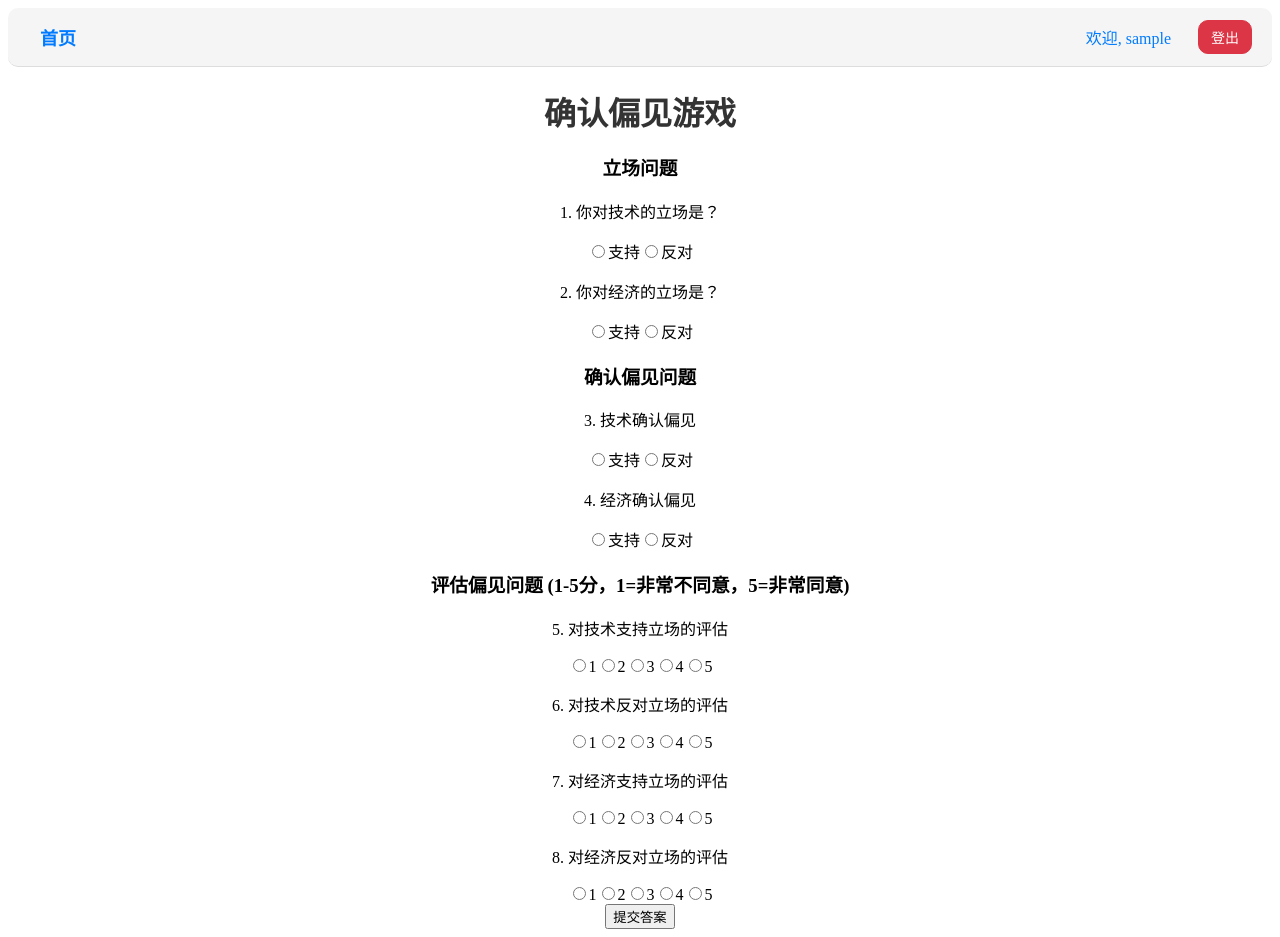
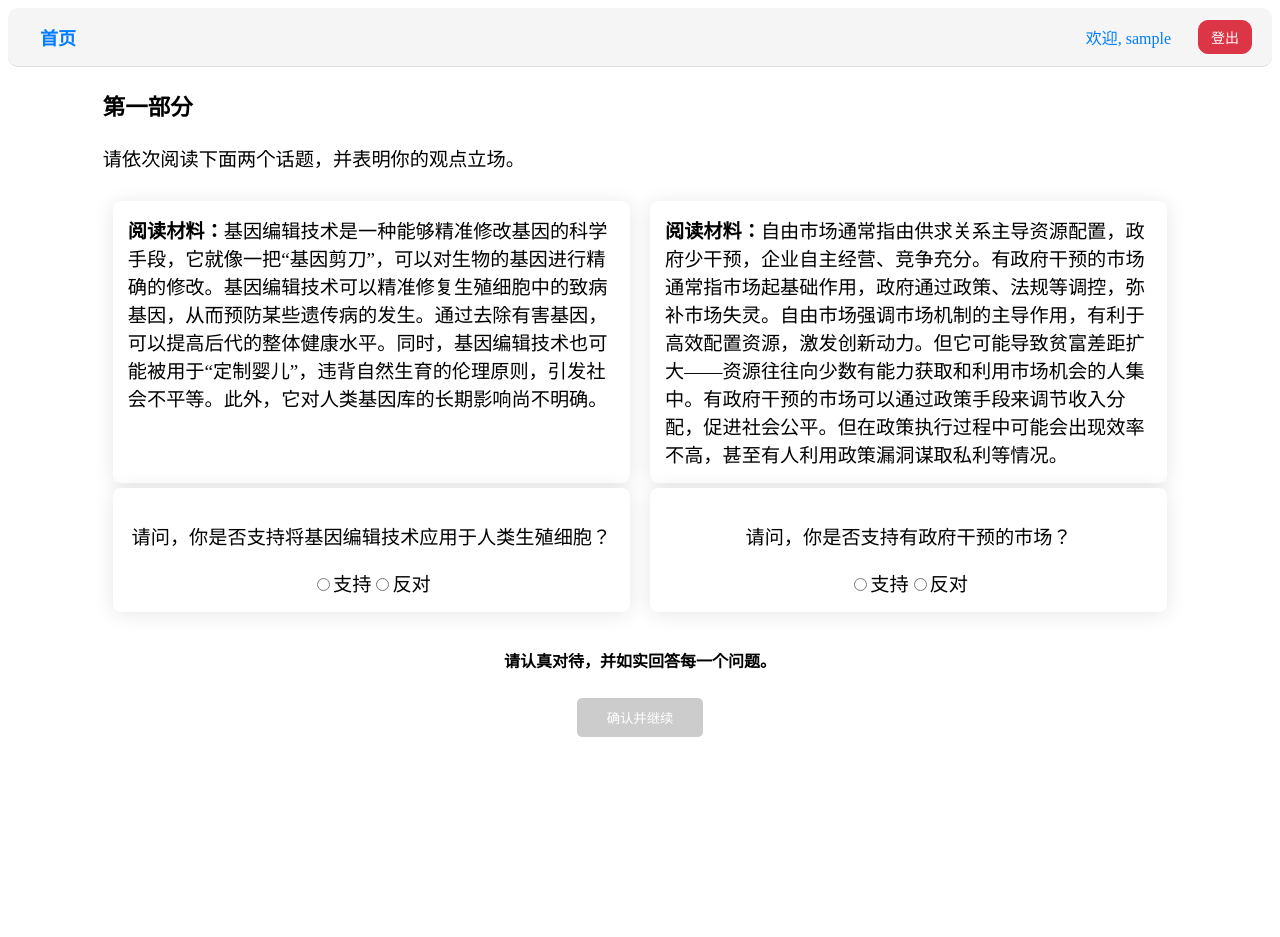
Before and after one commit to zhaoqiwang1/Behavioral-Econ, a React (Create React App) app in the folder client/: page /games/confirmation-bias-game in a window 1280 px wide. After the commit the page ends 800 px from the top, so only its background shows below. Built offline with nearby package versions, Linux system fonts and the light colour scheme; sample sign-in values are in the browser's storage.

Commit message:
confirmation bias game front end polish

```diff
--- a/client/src/pages/games/ConfirmationBiasGame.jsx
+++ b/client/src/pages/games/ConfirmationBiasGame.jsx
@@ -3,6 +3,7 @@ import toast from 'react-hot-toast';
 import { confirmationBiasGameAPI } from '../../services/api.js';
 import { useAuth } from '../../contexts/AuthContext.jsx';
 import Navbar from '../../components/Navbar.jsx';
+import styles from './ConfirmationBiasGame.module.css';
 
 const ConfirmationBiasGame = () => {
   const { user } = useAuth();
@@ -18,6 +19,8 @@ const ConfirmationBiasGame = () => {
   });
   const [hasSubmitted, setHasSubmitted] = useState(false);
   const [loading, setLoading] = useState(false);
+  const [showSecondSection, setShowSecondSection] = useState(false);
+
 
   const handleInputChange = (field, value) => {
     setAnswers(prev => ({
@@ -68,6 +71,23 @@ const ConfirmationBiasGame = () => {
     });
   };
 
+  // 检查第一部分是否已回答
+  const isFirstSectionComplete = answers.stanceTech && answers.stanceEcon;
+
+
+  // #region 定义话题的内容
+  const textContent = {
+    techTopicContent: "基因编辑技术是一种能够精准修改基因的科学手段，它就像一把“基因剪刀”，可以对生物的基因进行精确的修改。基因编辑技术可以精准修复生殖细胞中的致病基因，从而预防某些遗传病的发生。通过去除有害基因，可以提高后代的整体健康水平。同时，基因编辑技术也可能被用于“定制婴儿”，违背自然生育的伦理原则，引发社会不平等。此外，它对人类基因库的长期影响尚不明确。",
+    econTopicContent: "自由市场通常指由供求关系主导资源配置，政府少干预，企业自主经营、竞争充分。有政府干预的市场通常指市场起基础作用，政府通过政策、法规等调控，弥补市场失灵。自由市场强调市场机制的主导作用，有利于高效配置资源，激发创新动力。但它可能导致贫富差距扩大——资源往往向少数有能力获取和利用市场机会的人集中。有政府干预的市场可以通过政策手段来调节收入分配，促进社会公平。但在政策执行过程中可能会出现效率不高，甚至有人利用政策漏洞谋取私利等情况。",
+    techTopicSupportOpinion: "对基因编辑这项技术持反对意见，其本质上是在反对“医学进步”。人类几千年来一直在用各种方式优化后代——从选择配偶到接种疫苗，从营养改善到产前筛查。基因编辑不过是更精确的“优生学”，就像我们用抗生素对抗细菌一样自然。我们不应该因为担心一些可能的伦理风险，而漠视众多孩子天生携带致命遗传病基因。",
+    techTopicOpposeOpinion: "有相关的观点认为基因编辑技术能预防疾病，可预防疾病是在人为干预生命的自然轨迹。生命自诞生起就该遵循自然赋予的模样，任何干预都会破坏生命最本真的状态。人类进化，历经百万年的自然筛选才走到今天，现在的每一个人都是自然进化的结果，基因编辑试图通过修改基因来预防疾病，就是否定了自然进化的成果。",
+    econTopicSupportOpinion: "众多宣扬自由市场的优越性的声音中，其所指的自由市场本质是让资本肆意扩张、是企业为所欲为的借口。政府干预才能更好保障员工的自由。如果没有政府强制企业保障员工权益，员工更加难以保障自己的相关权益；不通过行政命令管控物价，消费者不会有平价购物的自由。那些反对政府干预的人，无视了企业偷税漏税、破坏环境等非法行为。",
+    econTopicOpposeOpinion: "自由市场自发形成的秩序，才是最合理的社会规则。企业追求利润最大化，本质上是通过提供优质产品和服务满足社会需求，在盈利的同时创造就业、推动创新，其实是在为社会创造财富。商家根据供需调整价格，是对市场信号最直接的响应，也是保障资源合理分配的必然选择。所以，自由市场的运作是高效的，不需要多余的外部干预。"
+  }
+  // #endregion
+
+
+
   // 如果已经提交过，显示完成页面
   if (hasSubmitted) {
     return (
@@ -84,15 +104,23 @@ const ConfirmationBiasGame = () => {
   return (
     <div>
       <Navbar />
-      <h1>确认偏见游戏</h1>
-
+      {/* <h1>游戏简介</h1> */}
       <form onSubmit={handleSubmit}>
         {/* 立场问题 */}
-        <div>
-          <h3>立场问题</h3>
-
-          <div>
-            <p>1. 你对技术的立场是？</p>
+        <div className={styles.reportStanceSection}>
+          <div className={styles.phase1Intro}>
+            <h3>第一部分</h3>
+            <p>请依次阅读下面两个话题，并表明你的观点立场。</p>
+          </div>
+          <div className={styles.gridContainer}>
+            <div className={styles.singleTopic}>
+              <strong>阅读材料：</strong>{textContent.techTopicContent}
+            </div>
+            <div className={styles.singleTopic}>
+              <strong>阅读材料：</strong>{textContent.econTopicContent}
+            </div>
+            <div className={styles.formSection}>
+               <p>请问，你是否支持将基因编辑技术应用于人类生殖细胞？</p>
                 <label>
                   <input
                     type="radio"
@@ -100,6 +128,7 @@ const ConfirmationBiasGame = () => {
                     value="support"
                     checked={answers.stanceTech === 'support'}
                     onChange={() => handleInputChange('stanceTech', 'support')}
+                    disabled={showSecondSection}
                   />
                   支持
                 </label>
@@ -110,13 +139,13 @@ const ConfirmationBiasGame = () => {
                     value="oppose"
                     checked={answers.stanceTech === 'oppose'}
                     onChange={() => handleInputChange('stanceTech', 'oppose')}
+                    disabled={showSecondSection}
                   />
                   反对
                 </label>
             </div>
-
-          <div>
-            <p>2. 你对经济的立场是？</p>
+            <div className={styles.formSection}>
+              <p>请问，你是否支持有政府干预的市场？</p>
               <label>
                 <input
                   type="radio"
@@ -124,6 +153,7 @@ const ConfirmationBiasGame = () => {
                   value="support"
                   checked={answers.stanceEcon === 'support'}
                   onChange={() => handleInputChange('stanceEcon', 'support')}
+                  disabled={showSecondSection}
                 />
                 支持
               </label>
@@ -134,18 +164,52 @@ const ConfirmationBiasGame = () => {
                   value="oppose"
                   checked={answers.stanceEcon === 'oppose'}
                   onChange={() => handleInputChange('stanceEcon', 'oppose')}
+                  disabled={showSecondSection}
                 />
                 反对
               </label>
             </div>
           </div>
-
-        {/* 确认偏见问题 */}
-        <div>
-          <h3>确认偏见问题</h3>
-
-          <div>
-            <p>3. 技术确认偏见</p>
+          <p><strong>请认真对待，并如实回答每一个问题。</strong></p>
+          <button
+            className={styles.submitButton}
+            type="button"
+            onClick={() => setShowSecondSection(true)}
+            disabled={!isFirstSectionComplete}
+            >
+              确认并继续
+          </button>
+        </div>
+        {/* 第二部分：条件渲染 */}
+        {showSecondSection && (
+          <div className={styles.biasesElicitationSection}>
+            <div className={styles.phase2Intro}>
+              <h3>第二部分</h3>
+              <ul>
+                <li>第二部分的阅读材料内容和第一部分一样。</li>
+                <li>对于每一个话题，我们向你提供了两个观点。请仔细阅读这两个观点，并回答后面的问题。</li>
+                <li>第一个问题要求你从以上两个观点中选择一个继续阅读。（由于时间限制，我们无法提供具体的阅读内容；但你需要从中选择一个，表面你希望进一步了解其观点的具体内容。</li>
+                <li>第二个问题要求你对每个观点的<strong>内容质量</strong>进行评分，评分范围从1星（非常差）到5星（非常好）。请考虑内容的可靠性、相关性和说服力。</li>
+              </ul>
+            </div>
+            <div className={styles.gridContainer}>
+              <div className={styles.singleTopic}>
+                <strong>阅读材料：</strong>{textContent.techTopicContent}
+                <hr className={styles.customDivider} />
+                <p>请阅读下面两个观点，并回答后面的问题。</p>
+                <p><strong>观点1：</strong>{textContent.techTopicSupportOpinion}</p>
+                <p><strong>观点2：</strong>{textContent.techTopicOpposeOpinion}</p>
+              </div>
+              <div className={styles.singleTopic}>
+                <strong>阅读材料：</strong>{textContent.econTopicContent}
+                <hr className={styles.customDivider} />
+                <p>请阅读下面两个观点，并回答后面的问题。</p>
+                <p><strong>观点1：</strong>{textContent.econTopicSupportOpinion}</p>
+                <p><strong>观点2：</strong>{textContent.econTopicOpposeOpinion}</p>
+              </div>
+              <div className={styles.formSection}>
+                  <div className="confirmBiasElicitation">
+                    请选择一个观点继续阅读：
                     <label>
                       <input
                         type="radio"
@@ -154,7 +218,7 @@ const ConfirmationBiasGame = () => {
                         checked={answers.confirmBiasTech === 'support'}
                         onChange={() => handleInputChange('confirmBiasTech', 'support')}
                       />
-              支持
+                      观点1
                     </label>
                     <label>
                       <input
@@ -164,12 +228,47 @@ const ConfirmationBiasGame = () => {
                         checked={answers.confirmBiasTech === 'oppose'}
                         onChange={() => handleInputChange('confirmBiasTech', 'oppose')}
                       />
-              反对
+                      观点2
                     </label>
                   </div>
 
+                  <div className={styles.evalBiasGridContainer}>
                     <div>
-            <p>4. 经济确认偏见</p>
+                      请给<strong>观点1</strong>打分：
+                      <select
+                        value={answers.evalBiasTechSupport}
+                        onChange={(e) => handleInputChange('evalBiasTechSupport', e.target.value)}
+                        style={{ width: '40px' }}
+                      >
+                        <option value="">---</option>
+                        {[1, 2, 3, 4, 5].map(num => (
+                          <option key={num} value={num.toString()}>
+                            {num}
+                          </option>
+                        ))}
+                      </select>
+                    </div>
+
+                    <div>
+                      请给<strong>观点2</strong>打分：
+                      <select
+                        value={answers.evalBiasTechOppose}
+                        onChange={(e) => handleInputChange('evalBiasTechOppose', e.target.value)}
+                        style={{ width: '40px' }}
+                      >
+                        <option value="">---</option>
+                        {[1, 2, 3, 4, 5].map(num => (
+                          <option key={num} value={num.toString()}>
+                            {num}
+                          </option>
+                        ))}
+                      </select>
+                    </div>
+                  </div>
+              </div>
+              <div className={styles.formSection}>
+                  <div className="confirmBiasElicitation">
+                    请选择一个观点继续阅读：
                     <label>
                       <input
                         type="radio"
@@ -178,7 +277,7 @@ const ConfirmationBiasGame = () => {
                         checked={answers.confirmBiasEcon === 'support'}
                         onChange={() => handleInputChange('confirmBiasEcon', 'support')}
                       />
-              支持
+                      观点1
                     </label>
                     <label>
                       <input
@@ -188,89 +287,58 @@ const ConfirmationBiasGame = () => {
                         checked={answers.confirmBiasEcon === 'oppose'}
                         onChange={() => handleInputChange('confirmBiasEcon', 'oppose')}
                       />
-              反对
+                      观点2
                     </label>
                   </div>
-        </div>
 
-        {/* 评估偏见问题 */}
+                  <div className={styles.evalBiasGridContainer}>
                     <div>
-          <h3>评估偏见问题 (1-5分，1=非常不同意，5=非常同意)</h3>
-
-          <div>
-            <p>5. 对技术支持立场的评估</p>
+                      请给<strong>观点1</strong>打分：
+                      <select
+                        value={answers.evalBiasEconSupport}
+                        onChange={(e) => handleInputChange('evalBiasEconSupport', e.target.value)}
+                        style={{ width: '40px' }}
+                      >
+                        <option value="">---</option>
                         {[1, 2, 3, 4, 5].map(num => (
-              <label key={num}>
-                <input
-                  type="radio"
-                  name="evalBiasTechSupport"
-                  value={num}
-                  checked={answers.evalBiasTechSupport === num.toString()}
-                  onChange={() => handleInputChange('evalBiasTechSupport', num.toString())}
-                />
+                          <option key={num} value={num.toString()}>
                             {num}
-              </label>
+                          </option>
                         ))}
+                      </select>
                     </div>
 
                     <div>
-            <p>6. 对技术反对立场的评估</p>
+                      请给<strong>观点2</strong>打分：
+                      <select
+                        value={answers.evalBiasEconOppose}
+                        onChange={(e) => handleInputChange('evalBiasEconOppose', e.target.value)}
+                        style={{ width: '40px' }}
+                      >
+                        <option value="">---</option>
                         {[1, 2, 3, 4, 5].map(num => (
-              <label key={num}>
-                <input
-                  type="radio"
-                  name="evalBiasTechOppose"
-                  value={num}
-                  checked={answers.evalBiasTechOppose === num.toString()}
-                  onChange={() => handleInputChange('evalBiasTechOppose', num.toString())}
-                />
+                          <option key={num} value={num.toString()}>
                             {num}
-              </label>
+                          </option>
                         ))}
-          </div>
-
-          <div>
-            <p>7. 对经济支持立场的评估</p>
-            {[1, 2, 3, 4, 5].map(num => (
-              <label key={num}>
-                <input
-                  type="radio"
-                  name="evalBiasEconSupport"
-                  value={num}
-                  checked={answers.evalBiasEconSupport === num.toString()}
-                  onChange={() => handleInputChange('evalBiasEconSupport', num.toString())}
-                />
-                {num}
-              </label>
-            ))}
-          </div>
-
-          <div>
-            <p>8. 对经济反对立场的评估</p>
-            {[1, 2, 3, 4, 5].map(num => (
-              <label key={num}>
-                <input
-                  type="radio"
-                  name="evalBiasEconOppose"
-                  value={num}
-                  checked={answers.evalBiasEconOppose === num.toString()}
-                  onChange={() => handleInputChange('evalBiasEconOppose', num.toString())}
-                />
-                {num}
-              </label>
-            ))}
+                      </select>
                     </div>
                   </div>
-
+              </div>
+            </div>
             {/* 提交按钮 */}
             <div>
+              <p><strong>请认真对待，并如实回答每一个问题。</strong></p>
               <button
+                className={styles.submitButton}
                 type="submit"
                 disabled={loading}
               >
                 {loading ? '提交中...' : '提交答案'}
               </button>
             </div>
+         </div>
+        )}
       </form>
     </div>
   );
--- a/client/src/pages/games/ConfirmationBiasGame.module.css
+++ b/client/src/pages/games/ConfirmationBiasGame.module.css
@@ -0,0 +1,98 @@
+.gridContainer {
+  display: grid;
+  grid-template-columns: 1fr 1fr; /* 创建两个等宽的列 */
+  grid-template-rows: auto auto;
+  row-gap: 5px;
+  column-gap: 20px;
+  padding: 10px;
+  background-color: white;
+}
+
+.singleTopic {
+  font-size: 1.2rem;
+  text-align: left;
+  background-color: #fff;
+  padding: 15px;
+  border-radius: 8px;
+  box-shadow: 0 2px 20px rgba(0,0,0,0.1);
+  height: auto; /* 改为自动高度 */
+  min-height: 100px; /* 设置最小高度 */
+  max-height: 700px; /* 设置最大高度 */
+  overflow: auto;
+}
+
+.evalBiasGridContainer {
+  align-items: center;
+  width: 60%;
+  display: grid;
+  grid-template-columns: 1fr 1fr; /* 创建两个等宽的列 */
+  gap: 40px; /* 列之间的间距 */
+  padding: 10px;
+  padding-bottom: 10px;
+  margin: 0 auto;
+}
+
+.customDivider {
+  border: none;
+  height: 3px;
+  background-color: #ccc;
+  margin: 20px 0;
+  width: 100%;
+}
+
+.formSection {
+  background-color: #fff;
+  border-radius: 8px;
+  font-size: 1.2rem;
+  padding-top: 15px;
+  padding-bottom: 15px;
+  margin-bottom: 10px;
+  height: auto; /* 自动高度 */
+  max-height: 150px; /* 限制最大高度 */
+  overflow: hidden; /* 隐藏超出部分 */
+  box-shadow: 0 2px 20px rgba(0,0,0,0.1);
+}
+
+.reportStanceSection {
+  margin-top: 0px;
+  margin-bottom: 0px;
+  margin-left: auto;
+  margin-right: auto;
+  width: 85%;
+}
+
+.biasesElicitationSection {
+  margin-top: 0px;
+  margin-bottom: 250px;
+  margin-left: auto;
+  margin-right: auto;
+  width: 85%;
+}
+
+.submitButton {
+  margin-top: 10px;
+  margin-bottom: 10px;
+  padding: 10px 30px;
+  background-color: #ccc;
+  color: white;
+  border: none;
+  border-radius: 5px;
+  cursor: not-allowed;
+}
+
+.submitButton:enabled {
+  background-color: #28a745;
+  cursor: pointer;
+}
+
+.phase1Intro {
+  align-items: left;
+  text-align: left;
+  font-size: 1.2rem;
+}
+
+.phase2Intro {
+  align-items: left;
+  text-align: left;
+  font-size: 1.2rem;
+}
```
Lines whose indentation alone changed are shown as unchanged.
